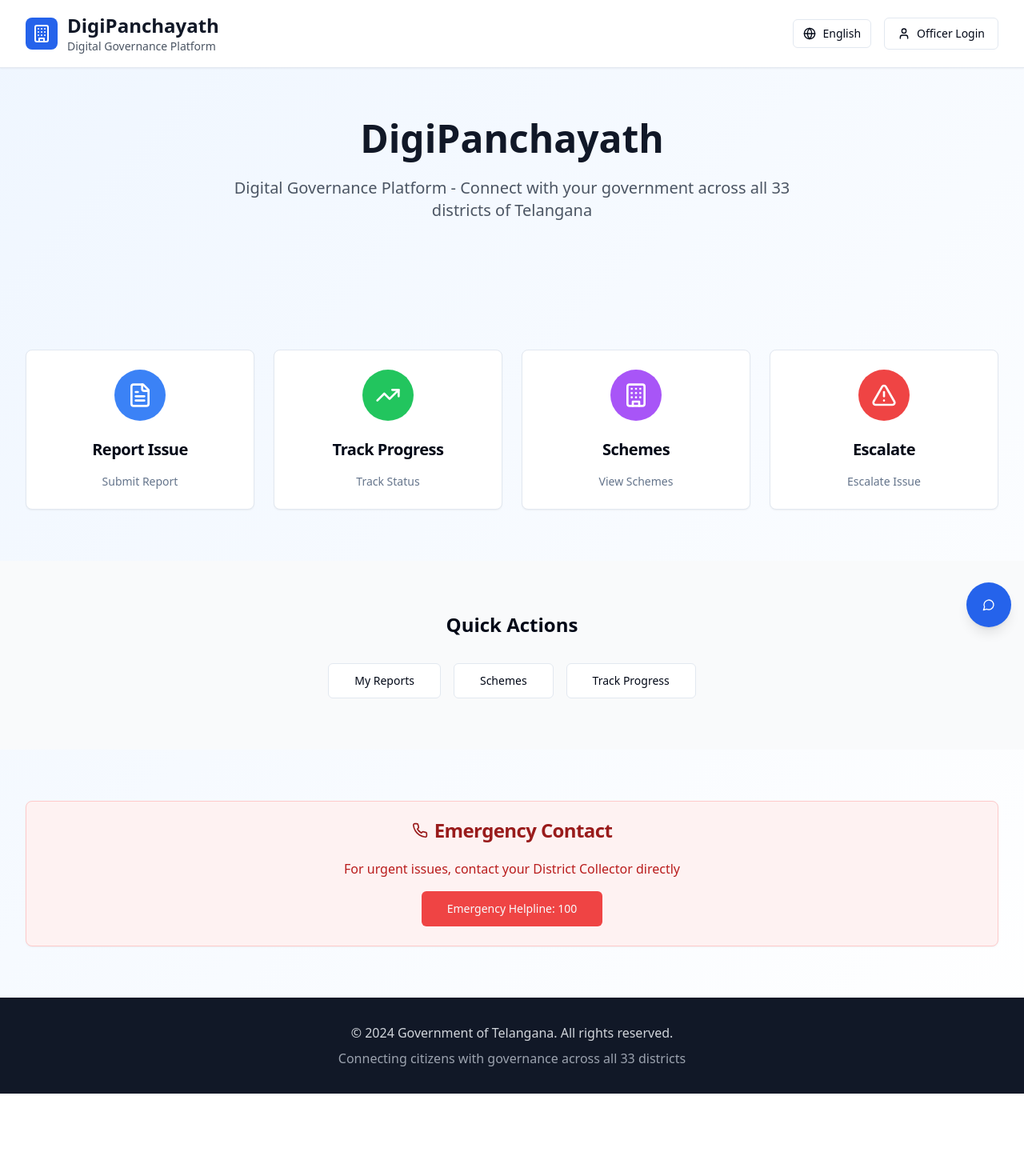
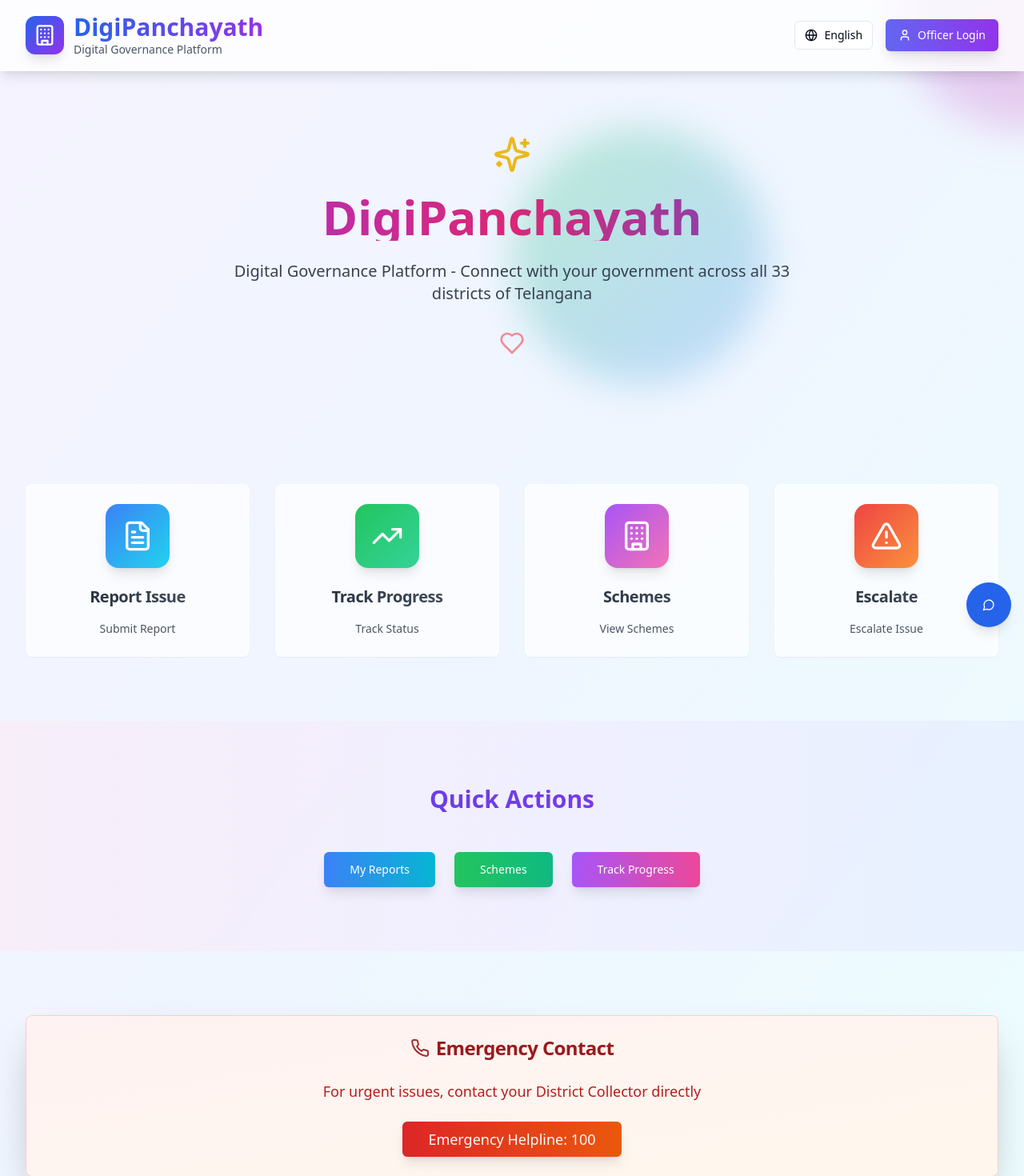
Before and after one commit to shashidharmalga/telangana-connect-seva-app, a React (Vite) app: page / in a window 1280 px wide. Shown: the top 1470 px of the page at 80% size. Before the commit the page ends 1367 px from the top, so only its background shows below. Built offline with nearby package versions, Linux system fonts and the light colour scheme.

Commit message:
Enhance homepage with animations and colors
- Added animations and color enhancements to the homepage for a more engaging user experience.

```diff
--- a/src/pages/Index.tsx
+++ b/src/pages/Index.tsx
@@ -1,7 +1,7 @@
 
 import { Button } from "@/components/ui/button";
 import { Card, CardContent, CardDescription, CardHeader, CardTitle } from "@/components/ui/card";
-import { FileText, TrendingUp, Building, AlertTriangle, User, Phone } from "lucide-react";
+import { FileText, TrendingUp, Building, AlertTriangle, User, Phone, Sparkles, Heart } from "lucide-react";
 import { useNavigate } from "react-router-dom";
 import { useLanguage } from "@/contexts/LanguageContext";
 import { LanguageToggle } from "@/components/LanguageToggle";
@@ -17,52 +17,65 @@ const Index = () => {
       titleKey: "reportIssue",
       descriptionKey: "submitReport",
       action: () => navigate("/report-issue"),
-      color: "bg-blue-500"
+      color: "bg-gradient-to-br from-blue-500 to-cyan-400",
+      hoverColor: "hover:from-blue-600 hover:to-cyan-500"
     },
     {
       icon: TrendingUp,
       titleKey: "trackProgress",
       descriptionKey: "trackStatus",
       action: () => navigate("/track-progress"),
-      color: "bg-green-500"
+      color: "bg-gradient-to-br from-green-500 to-emerald-400",
+      hoverColor: "hover:from-green-600 hover:to-emerald-500"
     },
     {
       icon: Building,
       titleKey: "schemes",
       descriptionKey: "viewSchemes",
       action: () => navigate("/schemes"),
-      color: "bg-purple-500"
+      color: "bg-gradient-to-br from-purple-500 to-pink-400",
+      hoverColor: "hover:from-purple-600 hover:to-pink-500"
     },
     {
       icon: AlertTriangle,
       titleKey: "escalate",
       descriptionKey: "escalateIssue",
       action: () => navigate("/escalate"),
-      color: "bg-red-500"
+      color: "bg-gradient-to-br from-red-500 to-orange-400",
+      hoverColor: "hover:from-red-600 hover:to-orange-500"
     }
   ];
 
   return (
-    <div className="min-h-screen bg-gradient-to-br from-blue-50 to-white">
+    <div className="min-h-screen bg-gradient-to-br from-violet-50 via-blue-50 to-cyan-50 overflow-hidden relative">
+      {/* Animated Background Elements */}
+      <div className="absolute inset-0 overflow-hidden">
+        <div className="absolute -top-40 -right-40 w-80 h-80 bg-gradient-to-br from-purple-400 to-pink-400 rounded-full mix-blend-multiply filter blur-xl opacity-30 animate-pulse"></div>
+        <div className="absolute -bottom-40 -left-40 w-80 h-80 bg-gradient-to-br from-yellow-400 to-orange-400 rounded-full mix-blend-multiply filter blur-xl opacity-30 animate-pulse" style={{animationDelay: '2s'}}></div>
+        <div className="absolute top-40 left-1/2 w-80 h-80 bg-gradient-to-br from-green-400 to-blue-400 rounded-full mix-blend-multiply filter blur-xl opacity-30 animate-pulse" style={{animationDelay: '4s'}}></div>
+      </div>
+
       {/* Header */}
-      <header className="bg-white shadow-sm border-b">
+      <header className="bg-white/80 backdrop-blur-md shadow-lg border-b border-white/20 relative z-10">
         <div className="max-w-7xl mx-auto px-4 sm:px-6 lg:px-8 py-4">
           <div className="flex justify-between items-center">
-            <div className="flex items-center space-x-3">
-              <div className="w-10 h-10 bg-blue-600 rounded-lg flex items-center justify-center">
-                <Building className="w-6 h-6 text-white" />
+            <div className="flex items-center space-x-3 animate-slide-in-right">
+              <div className="w-12 h-12 bg-gradient-to-br from-blue-600 to-purple-600 rounded-xl flex items-center justify-center shadow-lg transform hover:scale-110 transition-all duration-300">
+                <Building className="w-7 h-7 text-white" />
               </div>
               <div>
-                <h1 className="text-2xl font-bold text-gray-900">{t("title")}</h1>
+                <h1 className="text-3xl font-bold bg-gradient-to-r from-blue-600 to-purple-600 bg-clip-text text-transparent">
+                  {t("title")}
+                </h1>
                 <p className="text-sm text-gray-600">{t("subtitle")}</p>
               </div>
             </div>
-            <div className="flex items-center gap-4">
+            <div className="flex items-center gap-4 animate-fade-in">
               <LanguageToggle />
               <Button
                 variant="outline"
                 onClick={() => navigate("/login")}
-                className="flex items-center gap-2"
+                className="flex items-center gap-2 bg-gradient-to-r from-indigo-500 to-purple-600 text-white border-none hover:from-indigo-600 hover:to-purple-700 transform hover:scale-105 transition-all duration-300 shadow-lg"
               >
                 <User className="w-4 h-4" />
                 {t("officerLogin")}
@@ -73,31 +86,47 @@ const Index = () => {
       </header>
 
       {/* Hero Section */}
-      <section className="py-16">
+      <section className="py-20 relative z-10">
         <div className="max-w-7xl mx-auto px-4 sm:px-6 lg:px-8 text-center">
-          <h2 className="text-4xl md:text-5xl font-bold text-gray-900 mb-6">
-            {t("title")}
-          </h2>
-          <p className="text-xl text-gray-600 mb-8 max-w-3xl mx-auto">
-            {t("subtitle")} - Connect with your government across all 33 districts of Telangana
-          </p>
+          <div className="animate-fade-in">
+            <div className="flex justify-center mb-6">
+              <Sparkles className="w-12 h-12 text-yellow-500 animate-pulse" />
+            </div>
+            <h2 className="text-5xl md:text-6xl font-bold bg-gradient-to-r from-purple-600 via-pink-600 to-blue-600 bg-clip-text text-transparent mb-6 animate-scale-in">
+              {t("title")}
+            </h2>
+            <p className="text-xl text-gray-700 mb-8 max-w-3xl mx-auto animate-slide-in-right" style={{animationDelay: '0.3s'}}>
+              {t("subtitle")} - Connect with your government across all 33 districts of Telangana
+            </p>
+            <div className="flex justify-center">
+              <Heart className="w-8 h-8 text-red-500 animate-pulse" style={{animationDelay: '1s'}} />
+            </div>
+          </div>
         </div>
       </section>
 
       {/* Features Grid */}
-      <section className="py-16">
+      <section className="py-20 relative z-10">
         <div className="max-w-7xl mx-auto px-4 sm:px-6 lg:px-8">
-          <div className="grid md:grid-cols-2 lg:grid-cols-4 gap-6">
+          <div className="grid md:grid-cols-2 lg:grid-cols-4 gap-8">
             {features.map((feature, index) => (
-              <Card key={index} className="hover:shadow-lg transition-shadow cursor-pointer" onClick={feature.action}>
-                <CardHeader className="text-center pb-4">
-                  <div className={`w-16 h-16 ${feature.color} rounded-full flex items-center justify-center mx-auto mb-4`}>
-                    <feature.icon className="w-8 h-8 text-white" />
+              <Card
+                key={index}
+                className="hover:shadow-2xl transition-all duration-500 cursor-pointer transform hover:scale-105 hover:-translate-y-2 bg-white/70 backdrop-blur-sm border-white/40 animate-fade-in group overflow-hidden relative"
+                onClick={feature.action}
+                style={{animationDelay: `${index * 0.2}s`}}
+              >
+                <div className="absolute inset-0 bg-gradient-to-br from-transparent to-white/20 opacity-0 group-hover:opacity-100 transition-opacity duration-300"></div>
+                <CardHeader className="text-center pb-4 relative z-10">
+                  <div className={`w-20 h-20 ${feature.color} ${feature.hoverColor} rounded-2xl flex items-center justify-center mx-auto mb-4 shadow-lg transform transition-all duration-300 group-hover:rotate-12`}>
+                    <feature.icon className="w-10 h-10 text-white" />
                   </div>
-                  <CardTitle className="text-xl">{t(feature.titleKey)}</CardTitle>
+                  <CardTitle className="text-xl bg-gradient-to-r from-gray-800 to-gray-600 bg-clip-text text-transparent">
+                    {t(feature.titleKey)}
+                  </CardTitle>
                 </CardHeader>
-                <CardContent>
-                  <CardDescription className="text-center">
+                <CardContent className="relative z-10">
+                  <CardDescription className="text-center text-gray-600">
                     {t(feature.descriptionKey)}
                   </CardDescription>
                 </CardContent>
@@ -108,17 +137,34 @@ const Index = () => {
       </section>
 
       {/* Quick Actions */}
-      <section className="py-16 bg-gray-50">
+      <section className="py-20 bg-gradient-to-r from-pink-100/50 via-purple-100/50 to-indigo-100/50 backdrop-blur-sm relative z-10">
         <div className="max-w-7xl mx-auto px-4 sm:px-6 lg:px-8">
-          <h3 className="text-2xl font-bold text-center mb-8">Quick Actions</h3>
-          <div className="flex flex-wrap justify-center gap-4">
-            <Button onClick={() => navigate("/my-reports")} variant="outline" size="lg">
+          <h3 className="text-3xl font-bold text-center mb-12 bg-gradient-to-r from-indigo-600 to-purple-600 bg-clip-text text-transparent animate-fade-in">
+            Quick Actions
+          </h3>
+          <div className="flex flex-wrap justify-center gap-6 animate-slide-in-right" style={{animationDelay: '0.3s'}}>
+            <Button
+              onClick={() => navigate("/my-reports")}
+              variant="outline"
+              size="lg"
+              className="bg-gradient-to-r from-blue-500 to-cyan-500 text-white border-none hover:from-blue-600 hover:to-cyan-600 transform hover:scale-110 transition-all duration-300 shadow-lg"
+            >
               My Reports
             </Button>
-            <Button onClick={() => navigate("/schemes")} variant="outline" size="lg">
+            <Button
+              onClick={() => navigate("/schemes")}
+              variant="outline"
+              size="lg"
+              className="bg-gradient-to-r from-green-500 to-emerald-500 text-white border-none hover:from-green-600 hover:to-emerald-600 transform hover:scale-110 transition-all duration-300 shadow-lg"
+            >
               {t("schemes")}
             </Button>
-            <Button onClick={() => navigate("/track-progress")} variant="outline" size="lg">
+            <Button
+              onClick={() => navigate("/track-progress")}
+              variant="outline"
+              size="lg"
+              className="bg-gradient-to-r from-purple-500 to-pink-500 text-white border-none hover:from-purple-600 hover:to-pink-600 transform hover:scale-110 transition-all duration-300 shadow-lg"
+            >
               {t("trackProgress")}
             </Button>
           </div>
@@ -126,20 +172,24 @@ const Index = () => {
       </section>
 
       {/* Emergency Contact */}
-      <section className="py-16">
+      <section className="py-20 relative z-10">
         <div className="max-w-7xl mx-auto px-4 sm:px-6 lg:px-8">
-          <Card className="bg-red-50 border-red-200">
+          <Card className="bg-gradient-to-br from-red-50 to-orange-50 border-red-200 shadow-2xl animate-fade-in hover:shadow-3xl transition-all duration-500 transform hover:scale-105">
             <CardHeader className="text-center">
-              <CardTitle className="text-red-800 flex items-center justify-center gap-2">
-                <Phone className="w-5 h-5" />
+              <CardTitle className="text-red-800 flex items-center justify-center gap-2 text-2xl">
+                <Phone className="w-6 h-6 animate-pulse" />
                 Emergency Contact
               </CardTitle>
             </CardHeader>
             <CardContent className="text-center">
-              <p className="text-red-700 mb-4">
+              <p className="text-red-700 mb-6 text-lg">
                 For urgent issues, contact your District Collector directly
               </p>
-              <Button variant="destructive" size="lg">
+              <Button
+                variant="destructive"
+                size="lg"
+                className="bg-gradient-to-r from-red-600 to-orange-600 hover:from-red-700 hover:to-orange-700 transform hover:scale-110 transition-all duration-300 shadow-lg text-lg px-8 py-3"
+              >
                 Emergency Helpline: 100
               </Button>
             </CardContent>
@@ -148,15 +198,24 @@ const Index = () => {
       </section>
 
       {/* Footer */}
-      <footer className="bg-gray-900 text-white py-8">
+      <footer className="bg-gradient-to-r from-gray-900 via-purple-900 to-violet-900 text-white py-12 relative z-10">
         <div className="max-w-7xl mx-auto px-4 sm:px-6 lg:px-8">
-          <div className="text-center">
-            <p className="text-gray-300">
+          <div className="text-center animate-fade-in">
+            <p className="text-gray-300 text-lg">
               © 2024 Government of Telangana. All rights reserved.
             </p>
             <p className="text-gray-400 mt-2">
               Connecting citizens with governance across all 33 districts
             </p>
+            <div className="flex justify-center mt-4 space-x-2">
+              {Array.from({ length: 5 }, (_, i) => (
+                <div
+                  key={i}
+                  className="w-2 h-2 bg-gradient-to-r from-yellow-400 to-orange-400 rounded-full animate-pulse"
+                  style={{ animationDelay: `${i * 0.2}s` }}
+                ></div>
+              ))}
+            </div>
           </div>
         </div>
       </footer>
```
